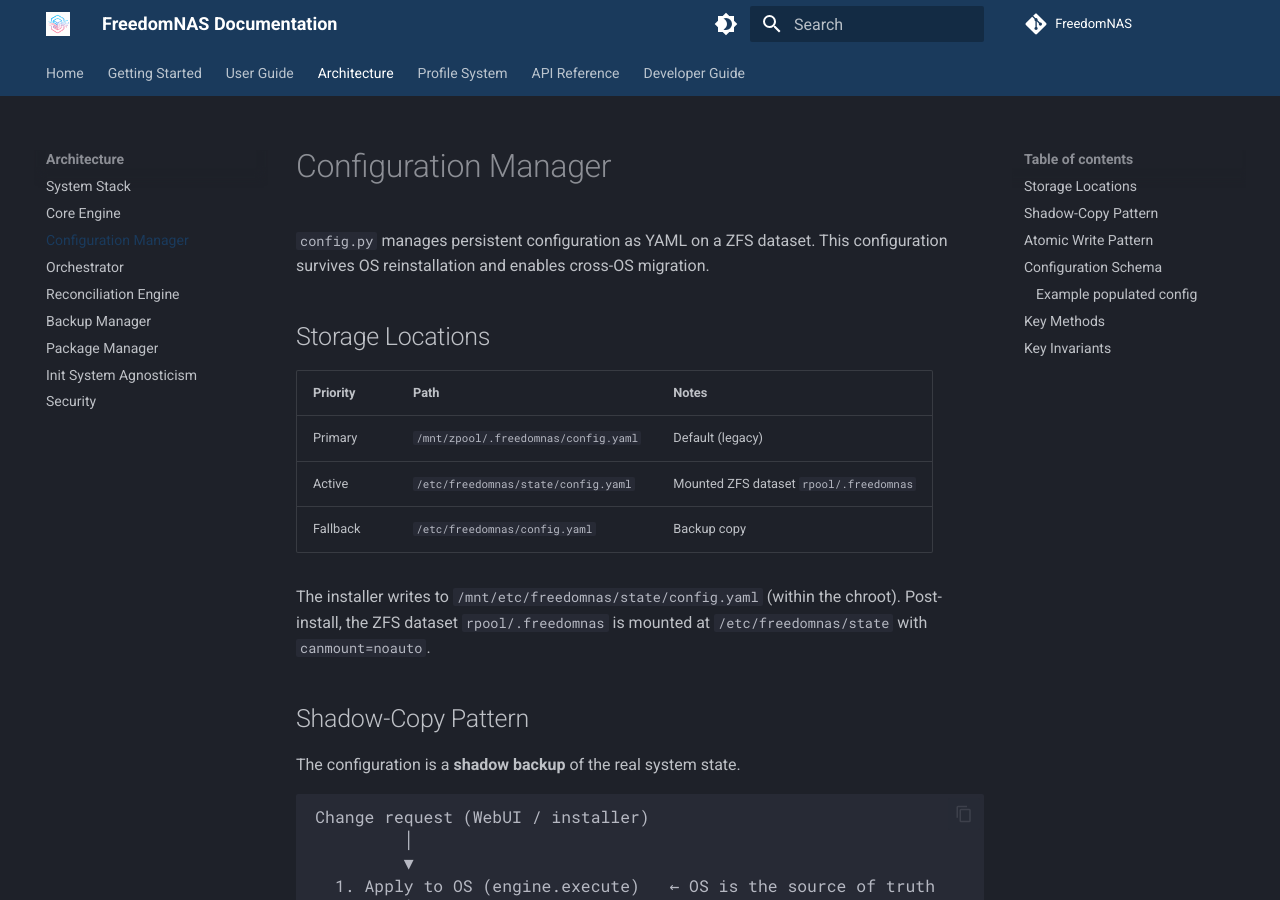
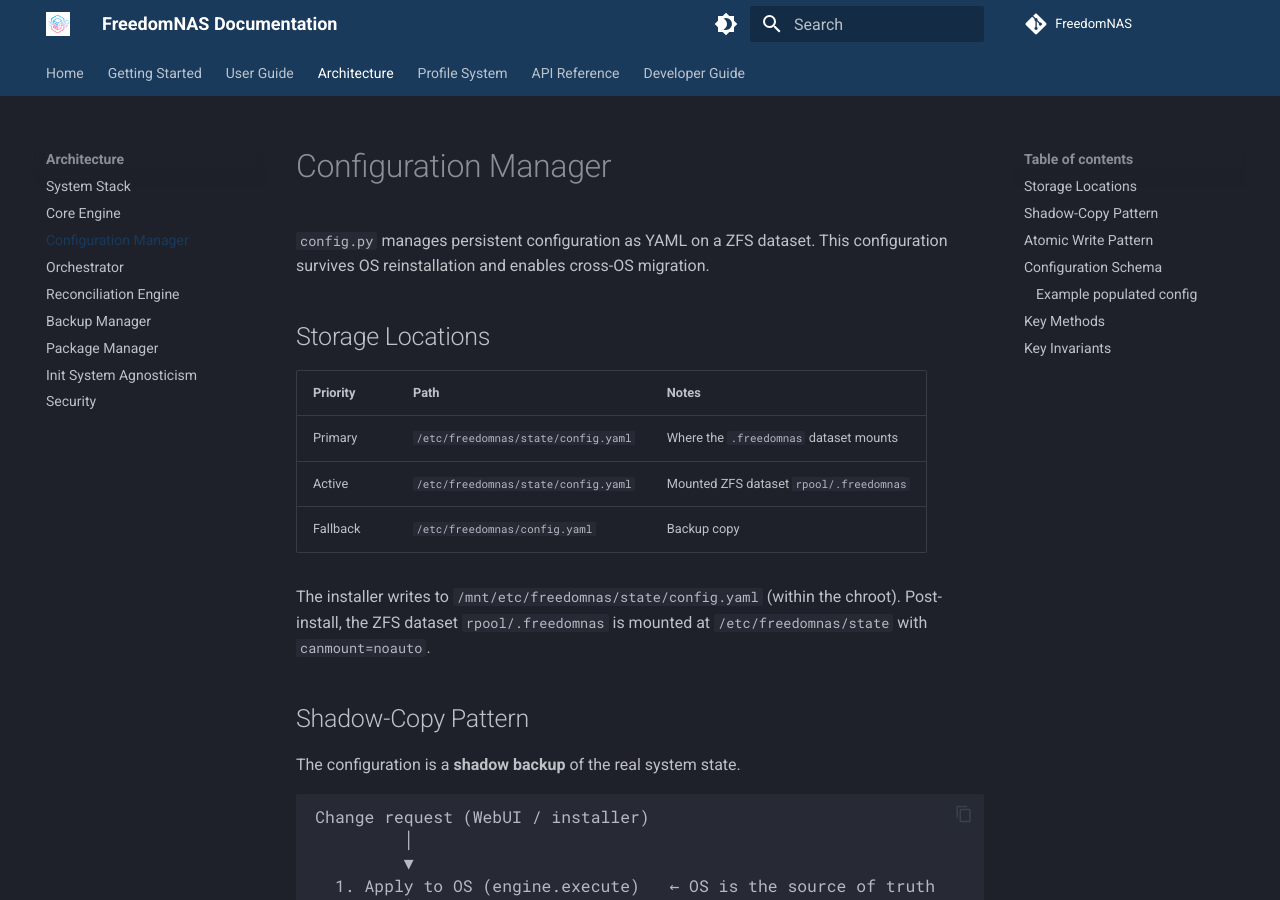
Before and after one commit to FreedomNAS/freedomnas-docs, an MkDocs documentation site: the page built from docs/architecture/config.md, in a window 1280 px wide and 900 px high. Built offline with MkDocs 1.6.1 and Material for MkDocs 9.7.7, drawn with Linux system fonts in a browser that asks for light colours.

Commit message:
Correct the configuration path

```diff
--- a/docs/architecture/config.md
+++ b/docs/architecture/config.md
@@ -7,7 +7,7 @@ This configuration survives OS reinstallation and enables cross-OS migration.
 
 | Priority | Path | Notes |
 |----------|------|-------|
-| Primary | `/mnt/zpool/.freedomnas/config.yaml` | Default (legacy) |
+| Primary | `/etc/freedomnas/state/config.yaml` | Where the `.freedomnas` dataset mounts |
 | Active | `/etc/freedomnas/state/config.yaml` | Mounted ZFS dataset `rpool/.freedomnas` |
 | Fallback | `/etc/freedomnas/config.yaml` | Backup copy |
 
```
